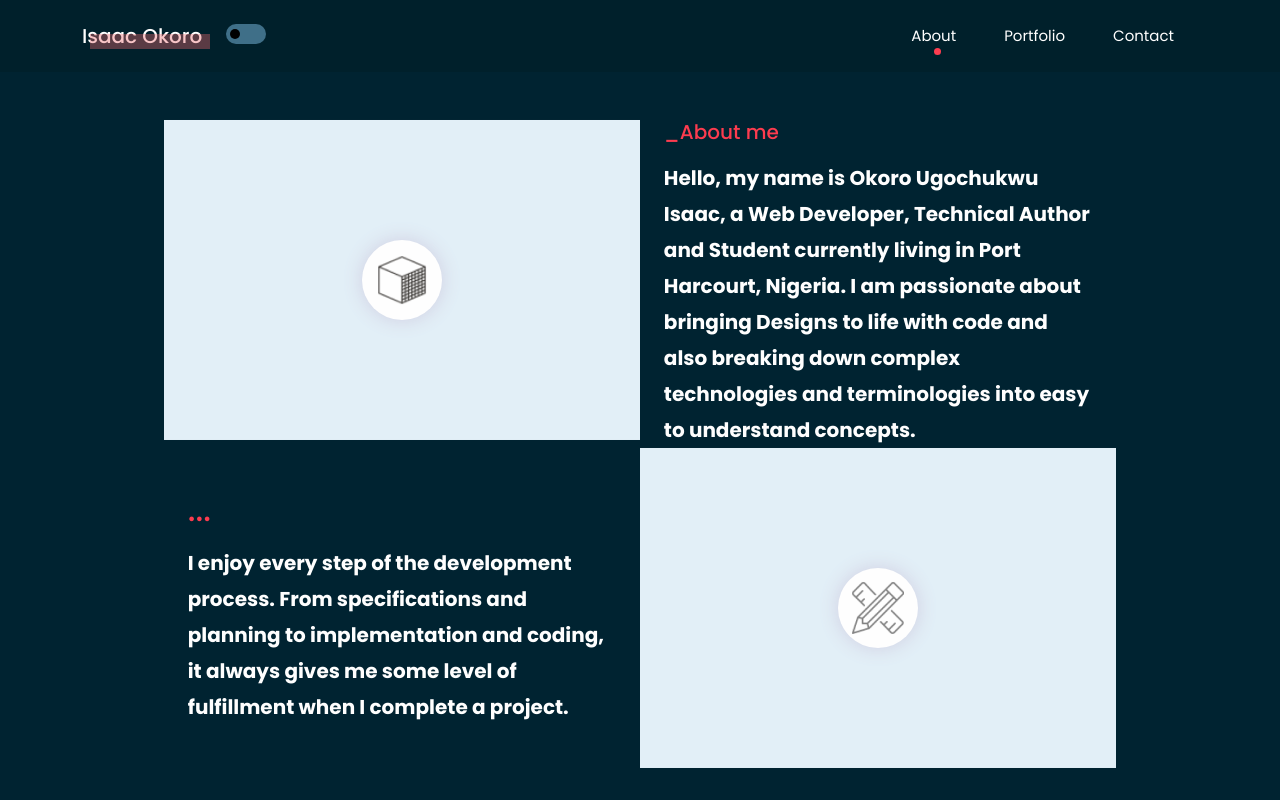
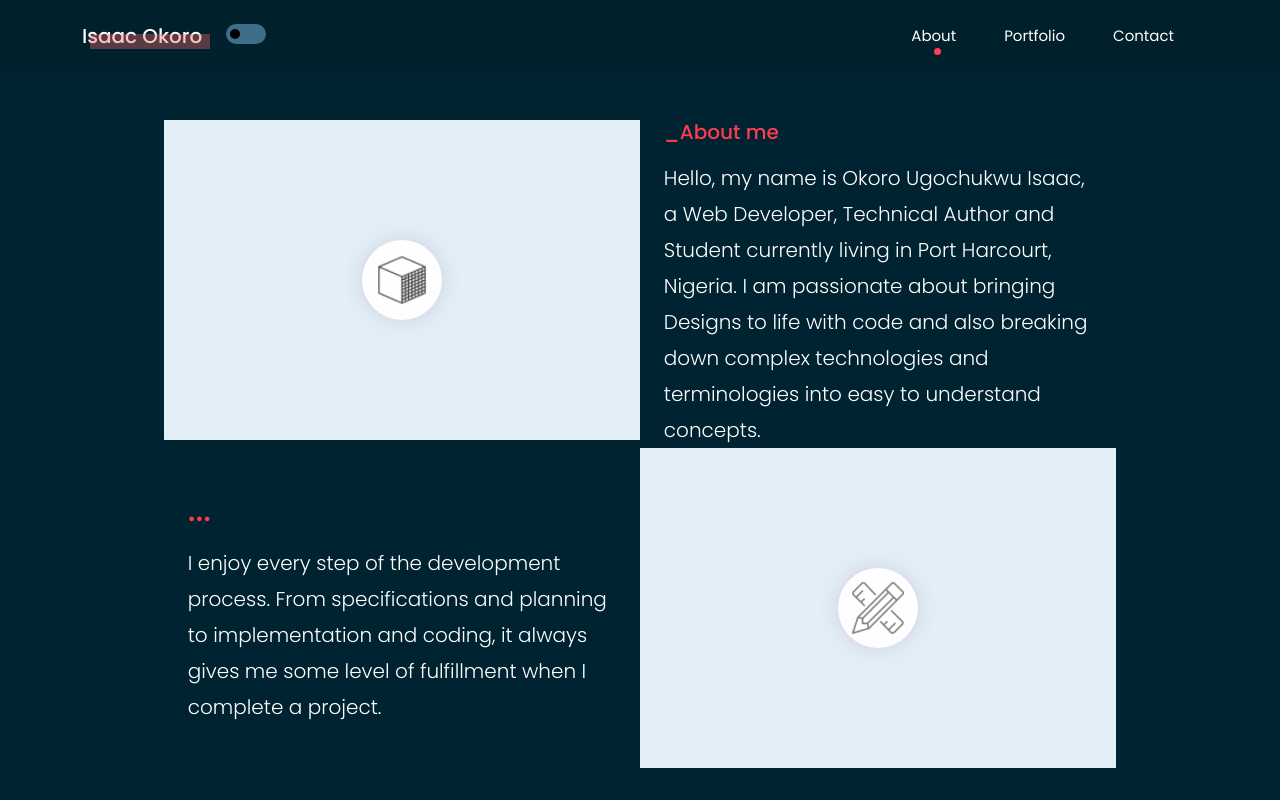
Before and after one commit to IsaacThaJunior/React-portfolio, a React (Create React App) app: page /about in a window 1280 px wide. Shown: the top 800 px of the page. Built offline with nearby package versions, Linux system fonts and the light colour scheme.

Commit message:
Update About.js

```diff
--- a/src/components/pages/About.js
+++ b/src/components/pages/About.js
@@ -44,8 +44,8 @@ function About() {
 													className="sectionText--mid textIsWhite text--light mb-0 pt-2 "
 													style={{
 														lineHeight: 1.8,
-                            fontSize: 20,
-                            fontWeight: 700,
+													             fontSize: 20,
+                            fontWeight: 100,
 													}}
 												>
 													Hello, my name is Okoro Ugochukwu Isaac, a Web
@@ -70,7 +70,7 @@ function About() {
 													style={{
 														lineHeight: 1.8,
                             fontSize: 20,
-                            fontWeight: 700,
+                            fontWeight: 100,
 													}}
 												>
 													I enjoy every step of the development process. From
```
